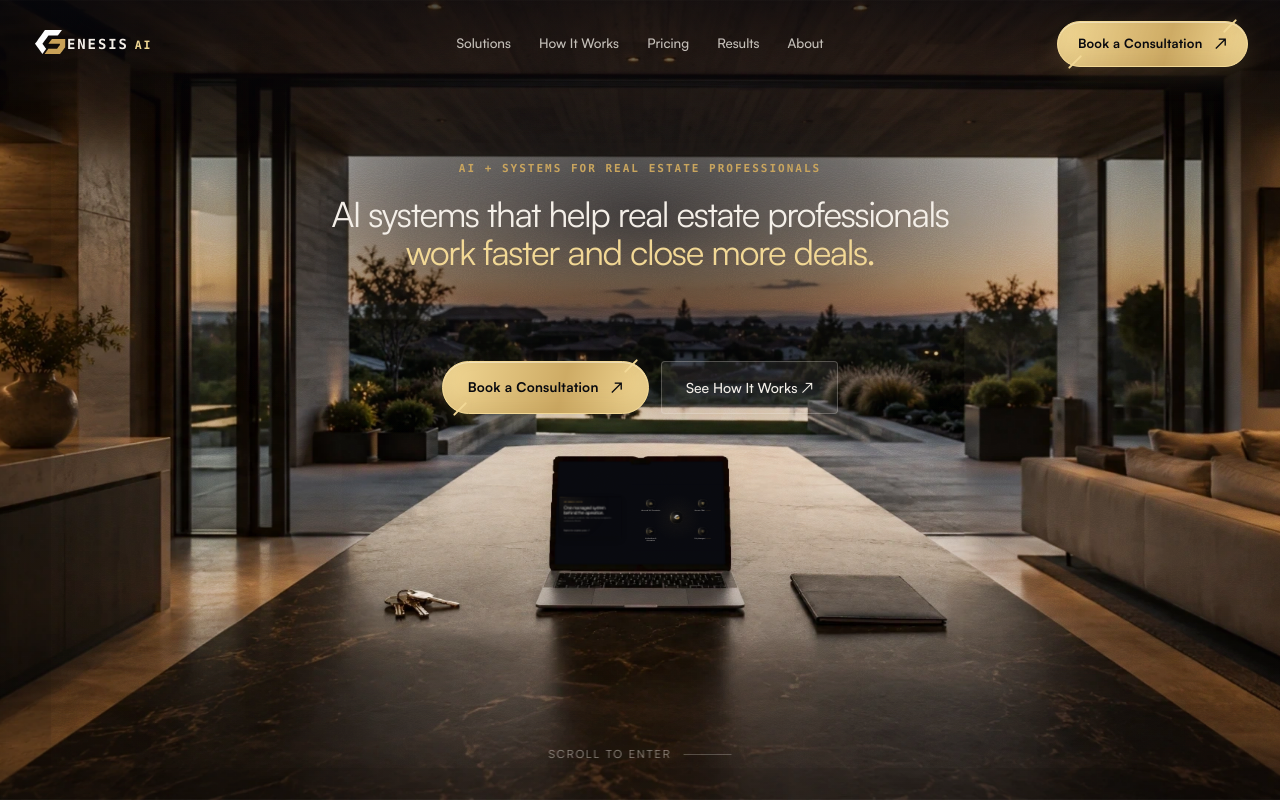
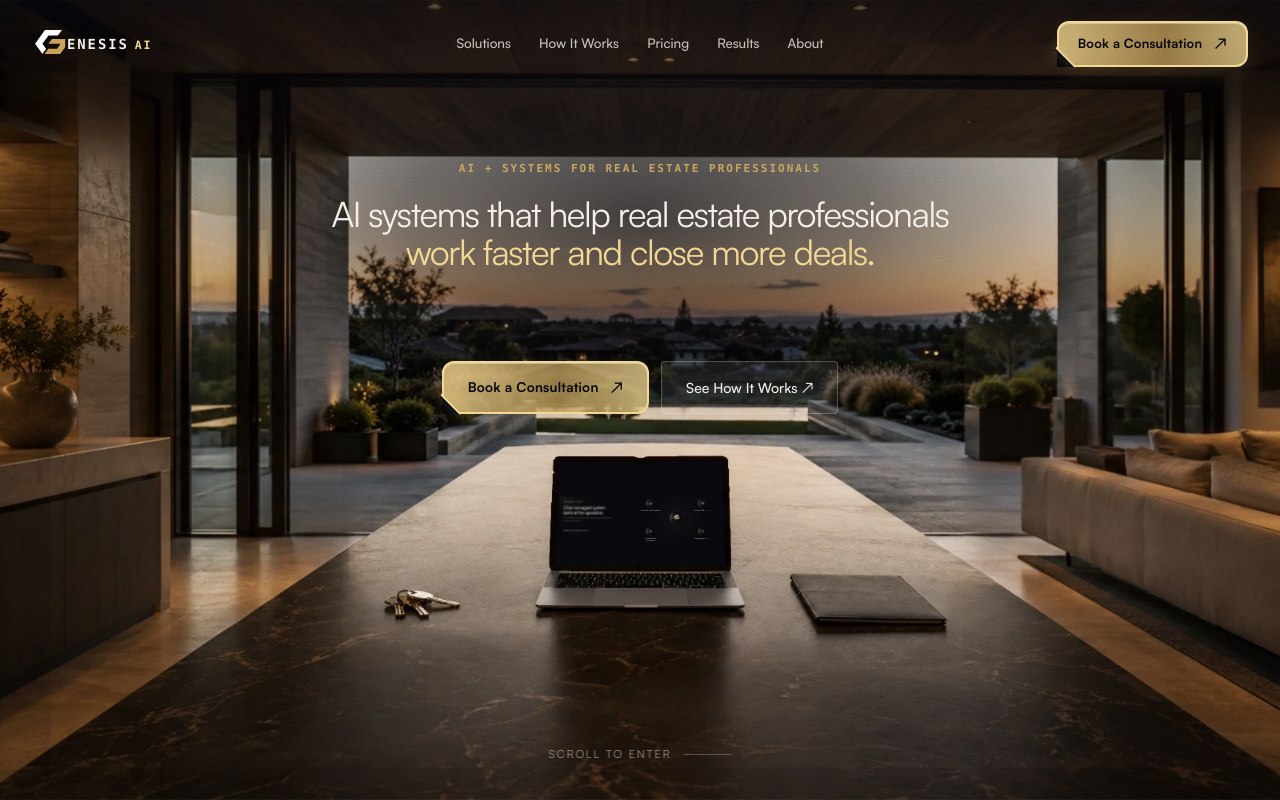
Before and after one commit to reggiebenjamin-bot/GenesisWebsite, a Next.js app: page / in a window 1280 px wide. Shown: the top 800 px of the page. Built offline with nearby package versions, Linux system fonts and the light colour scheme; no server answers.

Commit message:
Refine consultation CTA styling

```diff
--- a/components/ui/ConsultationButton.module.css
+++ b/components/ui/ConsultationButton.module.css
@@ -7,23 +7,21 @@
   align-items: center;
   justify-content: center;
   gap: 12px;
+  padding: 0 1.5rem;
   overflow: visible;
-  border: 1.5px solid var(--color-gold-light);
-  border-radius: 999px;
-  padding: 0.78rem 1.55rem;
+  border: 2px solid var(--color-gold-light);
+  border-radius: 0.75rem;
   color: var(--color-ink);
-  background:
-    linear-gradient(
-      104deg,
-      rgb(242 216 149 / 0.96),
-      rgb(201 165 94 / 0.88) 58%,
-      rgb(242 216 149 / 0.78)
-    ),
-    var(--color-gold-light);
+  background: linear-gradient(
+    90deg,
+    rgb(242 216 149 / 0.88) -12.74%,
+    rgb(201 165 94 / 0.72) 56.76%,
+    rgb(242 216 149 / 0.78)
+  );
   box-shadow:
-    inset 0 1px 0 rgb(255 255 255 / 0.42),
-    inset 0 -8px 18px rgb(142 108 52 / 0.14),
-    0 8px 28px rgb(201 165 94 / 0.16);
+    inset 0 1px 0 rgb(255 255 255 / 0.38),
+    inset 0 -8px 18px rgb(142 108 52 / 0.12),
+    0 8px 24px rgb(201 165 94 / 0.14);
   font-size: 0.84rem;
   font-weight: 700;
   letter-spacing: 0.02em;
@@ -31,46 +29,51 @@
   text-align: center;
   cursor: pointer;
   transition:
-    transform 260ms var(--ease-editorial),
-    border-color 260ms ease,
-    box-shadow 260ms ease,
-    background-color 260ms ease;
+    transform 220ms var(--ease-editorial),
+    border-color 220ms ease,
+    box-shadow 220ms ease,
+    filter 220ms ease;
 }
 
-.button::before,
+/* Bottom-left diagonal accent from the supplied Uiverse construction. */
+.button::before {
+  position: absolute;
+  z-index: 2;
+  bottom: -7px;
+  left: 4px;
+  width: 4px;
+  height: 28px;
+  border-right: 2px solid var(--color-gold-light);
+  border-radius: 10px 0 0 10px;
+  background: var(--color-ink);
+  box-shadow: 1px 0 8px rgb(242 216 149 / 0.24);
+  content: "";
+  pointer-events: none;
+  transform: rotate(-45deg);
+}
+
+/* The clipped lower-left corner keeps the accent intentional on every route. */
 .button::after {
   position: absolute;
-  z-index: 2;
-  width: 2px;
-  height: 18px;
-  border-radius: 999px;
-  background: var(--color-gold-light);
-  box-shadow: 0 0 8px rgb(242 216 149 / 0.45);
+  bottom: -2px;
+  left: -2px;
+  width: 0;
+  height: 0;
+  border-top: 15px solid transparent;
+  border-left: 15px solid var(--color-ink);
   content: "";
   pointer-events: none;
-}
-
-.button::before {
-  bottom: -5px;
-  left: 16px;
-  transform: rotate(45deg);
-}
-
-.button::after {
-  top: -5px;
-  right: 16px;
-  transform: rotate(45deg);
 }
 
 .button:hover {
   transform: translateY(-2px);
   border-color: var(--color-ivory);
-  background-color: var(--color-ivory);
   box-shadow:
     inset 0 1px 0 rgb(255 255 255 / 0.55),
-    inset 0 -8px 18px rgb(142 108 52 / 0.1),
-    0 12px 34px rgb(201 165 94 / 0.24),
+    inset 0 -8px 18px rgb(142 108 52 / 0.08),
+    0 12px 30px rgb(201 165 94 / 0.24),
     0 0 0 3px rgb(242 216 149 / 0.08);
+  filter: brightness(1.04);
 }
 
 .button:active {
@@ -90,7 +93,7 @@
 
 .arrow {
   font-size: 0.9rem;
-  transition: transform 260ms var(--ease-editorial);
+  transition: transform 220ms var(--ease-editorial);
 }
 
 .button:hover .arrow {
@@ -102,7 +105,7 @@
   inset: 2px;
   z-index: 0;
   overflow: hidden;
-  border-radius: inherit;
+  border-radius: calc(0.75rem - 2px);
   pointer-events: none;
 }
 
@@ -114,7 +117,7 @@
   background: linear-gradient(
     90deg,
     transparent,
-    rgb(255 255 255 / 0.38),
+    rgb(255 255 255 / 0.36),
     transparent
   );
   content: "";
@@ -128,7 +131,7 @@
 .compact {
   min-width: 174px;
   min-height: 46px;
-  padding: 0.68rem 1.25rem;
+  padding: 0 1.2rem;
   font-size: 0.8rem;
 }
 
```
